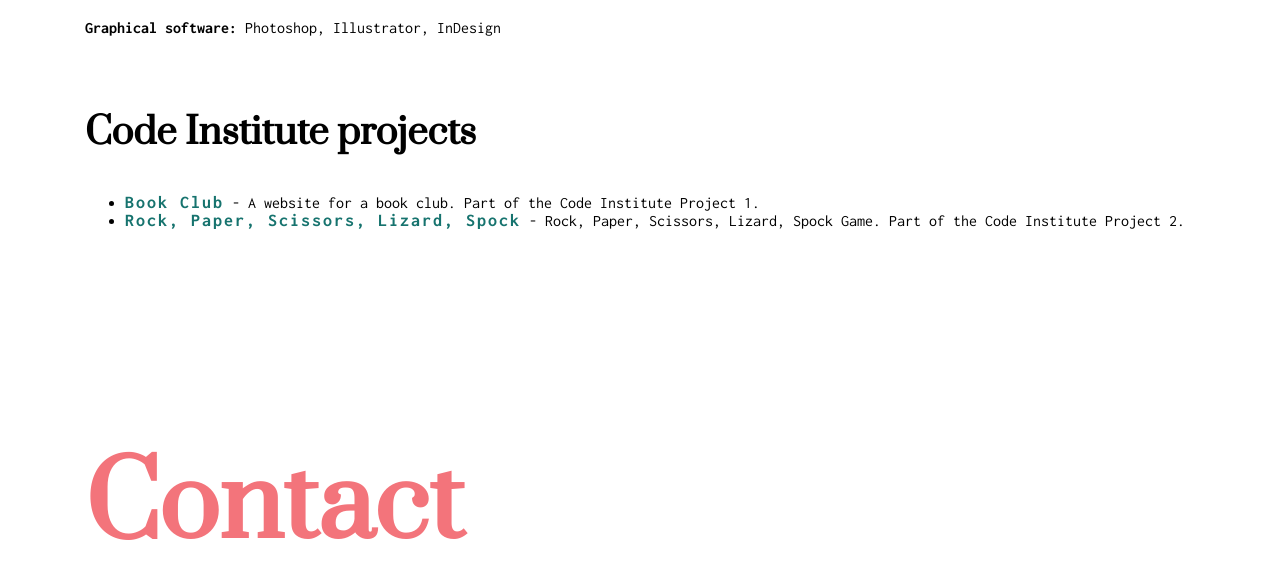
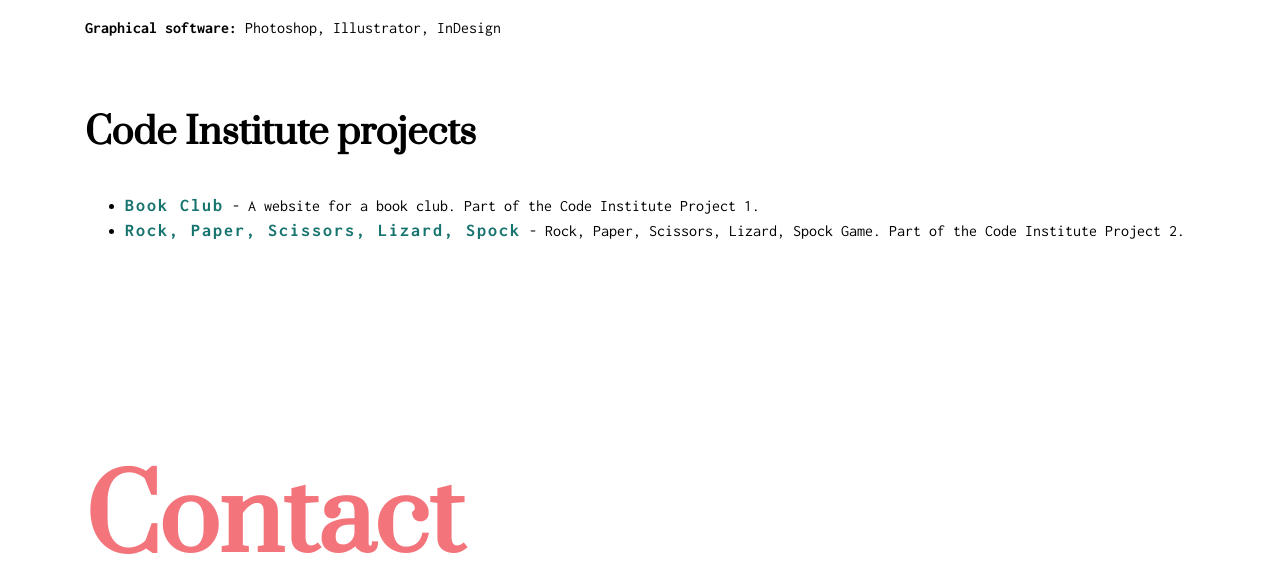
Before and after one commit to CarmenCantudo/carmencantudo.github.io, a PHP site: page / in a window 1280 px wide. Shown: the part 5102-5689 px from the top of the page. Run offline with PHP 8.4, Linux system fonts and the light colour scheme.

Commit message:
Change about me ci projects section line-hight

```diff
--- a/assets/css/style.css
+++ b/assets/css/style.css
@@ -71,8 +71,11 @@ h3 {
 
 .aboutme {
   color: #003170;
+  line-height: 100%;
+}
 
-  line-height: 100%;
+#ci-projects {
+  line-height: 25px;
 }
 
 .email{text-decoration: none; font-weight: normal; color: black;}
```
